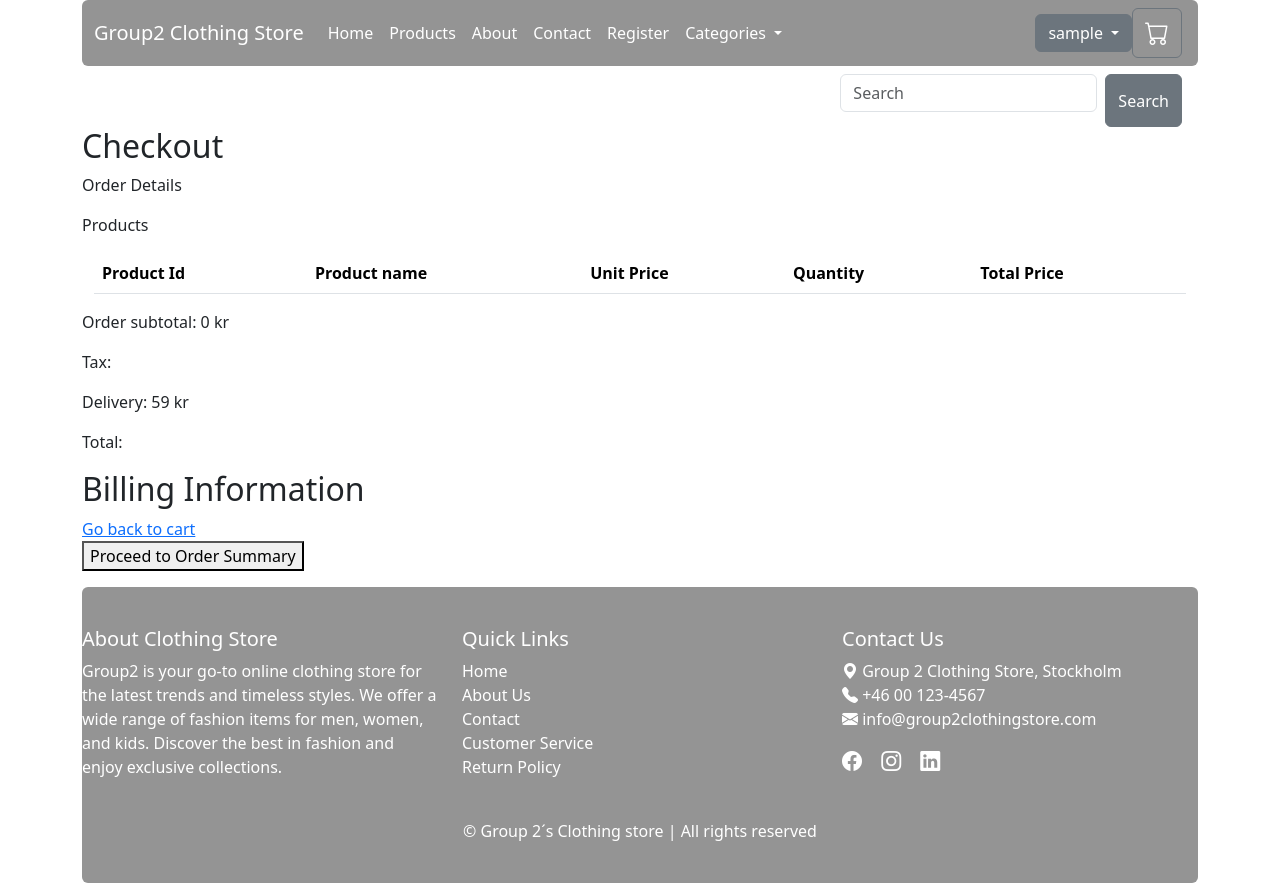
After one commit to MadhuPojha/Clothing-Store, a Django app: page /checkout/ in a window 1280 px wide. The commit adds this page. Run offline with Django 5.2, Linux system fonts and the light colour scheme; the visitor is signed in with stand-in values (Sample User, id 1); lists and menus that the app fills with data are empty.

Commit message:
add checkout order summary functionalities

```diff
--- a/clothing_store/checkout_app/urls.py
+++ b/clothing_store/checkout_app/urls.py
@@ -7,5 +7,6 @@ app_name = 'checkout_app'
 
 urlpatterns = [
     path('', views.checkout, name='checkout'),
+    path('order_summary/', views.order_summary, name='order_summary')
     # path('order_confirmation/', views.order_confirmation, name='order_confirmation'),
 ]
--- a/clothing_store/checkout_app/views.py
+++ b/clothing_store/checkout_app/views.py
@@ -1,11 +1,13 @@
 from django.shortcuts import render
 from django.shortcuts import render, redirect
 from django.contrib.auth.decorators import login_required
+from cart_app.cart import Cart
 
 @login_required
 def checkout(request):
-    # Your checkout logic goes here
-    return render(request, 'checkout_app/checkout.html')
+    cart = Cart(request)
+    sub_total_price = cart.get_sub_total_price()
+    return render(request, 'checkout.html', {'cart': cart, 'sub_total_price': sub_total_price})
 
 @login_required
 def order_summary(request):
@@ -13,5 +15,5 @@ def order_summary(request):
     if request.method == "POST":
         # Handle billing form submission
         pass
-    return render(request, 'checkout_app/order_summary.html')
+    return render(request, 'order_summary.html')
 # Create your views here.
--- a/clothing_store/store_app/views.py
+++ b/clothing_store/store_app/views.py
@@ -23,9 +23,6 @@ def category(request):
     category = Category.objects.all()
     return render(request, 'category.html', {'category': category})	# 'store_app/category.html'
 
-# def cart(request):
-#     return render(request, "cart.html", {'cart': cart})
-
 def order_confirmation(request):
     return render(request, 'order_confirmation.html', {'order_confirmation': order_confirmation})
 
--- /dev/null
+++ b/clothing_store/templates/checkout.html
@@ -0,0 +1,45 @@
+{% extends 'base.html' %}
+{% block title %}Checkout{% endblock %}
+{% block content%}
+
+    <h2>Checkout</h2>
+
+    <p>Order Details</p>
+    <p>Products</p>
+    <div class="container">
+        <table class="table">
+            <thead>
+                <th scope="col">Product Id</th>
+                <th scope="col">Product name</th>
+                <th scope="col">Unit Price</th>
+                <th scope="col">Quantity</th>
+                <th scope="col">Total Price</th>
+            </thead>
+            {% for item in cart %}
+            <tr>
+                <td>({{ item.product.id }})</td>
+                <td>({{ item.product.name }})</td>
+                <td>{{ item.price }} SEK</td>
+                <td>{{ item.quantity }}</td>
+                <td>{{ item.total_price }}</td>
+            </tr>
+            {% endfor %}
+        </table>
+    </div>
+    <p class="col">Order subtotal: {{ cart.get_sub_total_price }} kr</p>
+    <p>Tax:</p>
+    {% if cart.get_sub_total_price > 500 %}
+    <p>Delivery: FREE</p>
+    {% else %}
+    <p>Delivery: 59 kr</p>
+    {% endif %}
+    <p></p>
+    <p>Total:</p>
+    <h2>Billing Information</h2>
+
+    <a href="{% url 'cart_app:cart_detail' %}">Go back to cart</a>
+    <form action="{% url 'checkout_app:order_summary' %}" method="post">
+        {% csrf_token %}
+        <button type="submit">Proceed to Order Summary</button>
+    </form>
+{% endblock %}
```
Also changed, not shown: clothing_store/store_app/models.py (+0 -50 lines), clothing_store/templates/cart.html (+12 -1 lines), clothing_store/templates/order_summary.html (added, +14 -0 lines).
